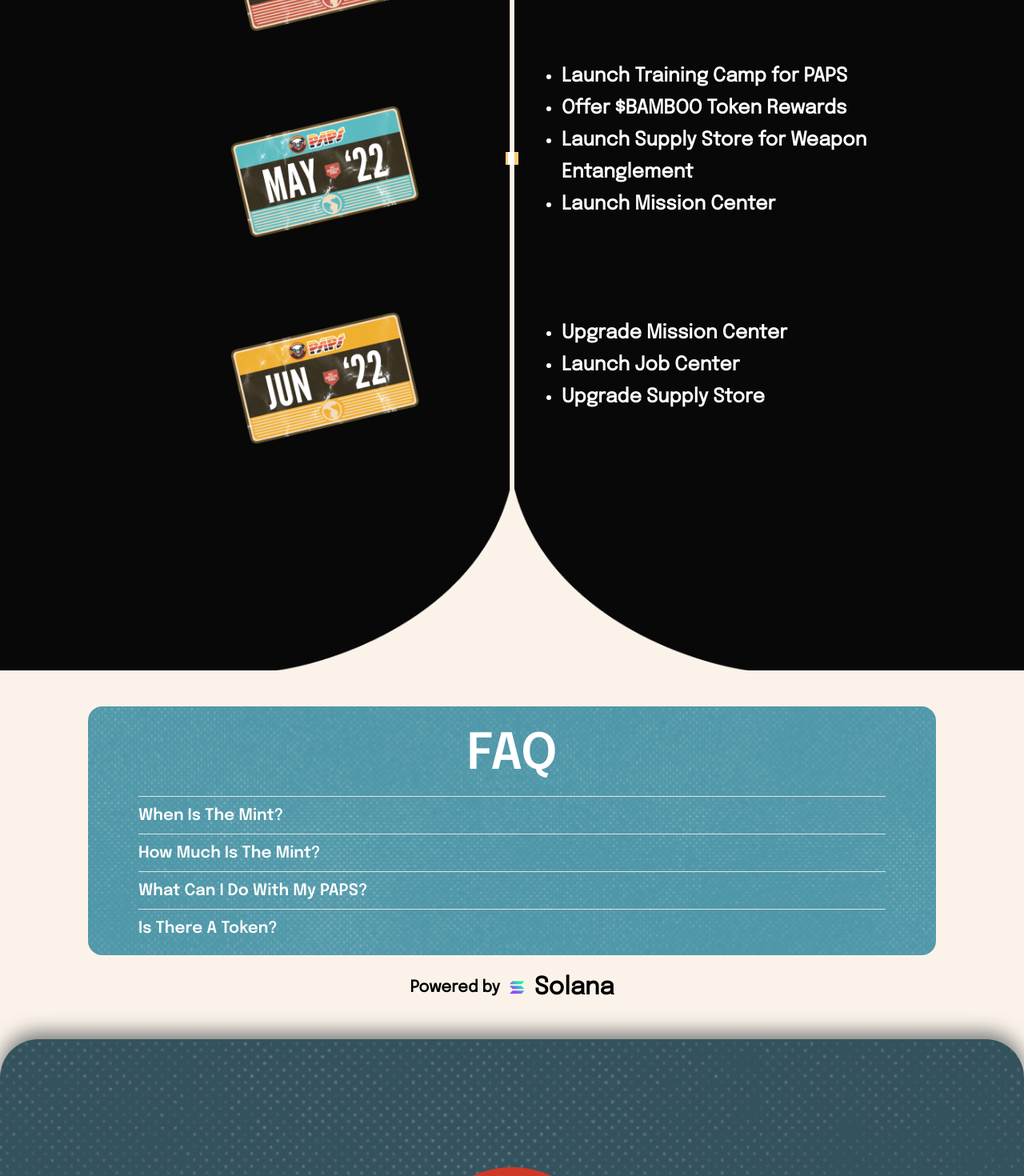
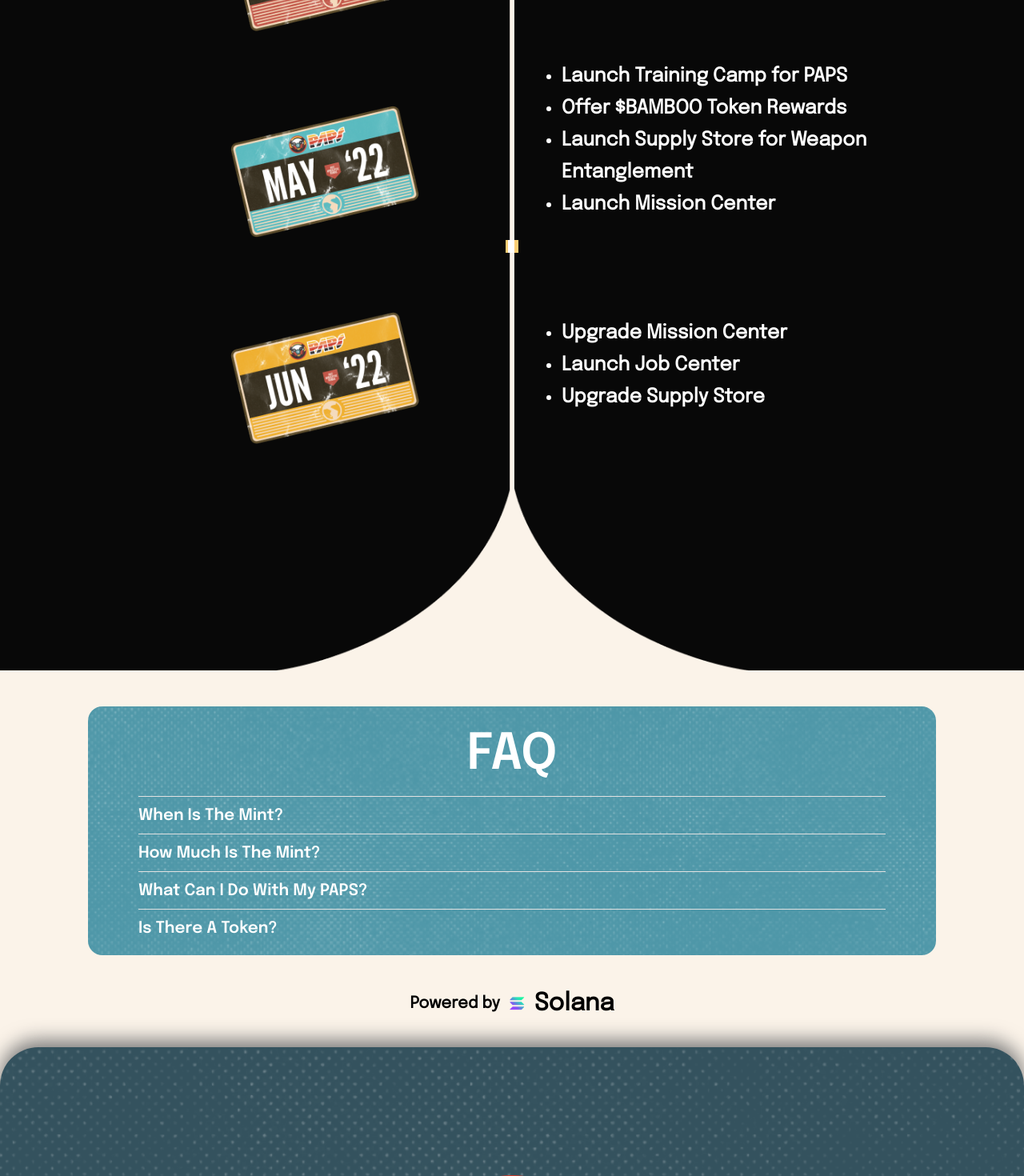
Before and after one commit to niramnagrab/paps, a React (Create React App) app: page / in a window 1280 px wide. Shown: the part 2187-3657 px from the top of the page at 80% size. Built offline with nearby package versions, Linux system fonts and the light colour scheme; some icons are missing; the HTML template or start-up script is replaced by a standard one.

Commit message:
final review

```diff
--- a/src/component/Roadmap.js
+++ b/src/component/Roadmap.js
@@ -1,4 +1,4 @@
-import React from "react"
+import React, {useEffect} from "react"
 import Plate1 from "./asserts/Plate1.png"
 import Plate2 from "./asserts/Plate2.png"
 import Plate3 from "./asserts/Plate3.png"
@@ -9,8 +9,8 @@ const RoadMap = () => {
     <div id="roadmap">
       <section className="roadmap">
         <h1>roadmap</h1>
-        <span className="yellow-dot" />
         <div className="roadmapContainer max">
+        <span className="yellow-dot" id='scroll-dot' />
           <div className="leftRoadMap">
             <div className="card">
               <img src={Plate1} alt="First Plate" />
--- a/src/index.css
+++ b/src/index.css
@@ -451,8 +451,7 @@ body {
   margin: auto;
   justify-content: center;
   align-items: center;
-  margin-bottom: -15px;
-  margin-top: -20px;
+  margin-bottom: -25px;
 }
 
 .solana-logo p {
```
Also changed, not shown: src/component/Faqs.js (line endings or trailing spaces), src/component/Home.js (line endings or trailing spaces), src/component/Ourstory.js (line endings or trailing spaces), src/component/asserts/halftone2.png (added).
